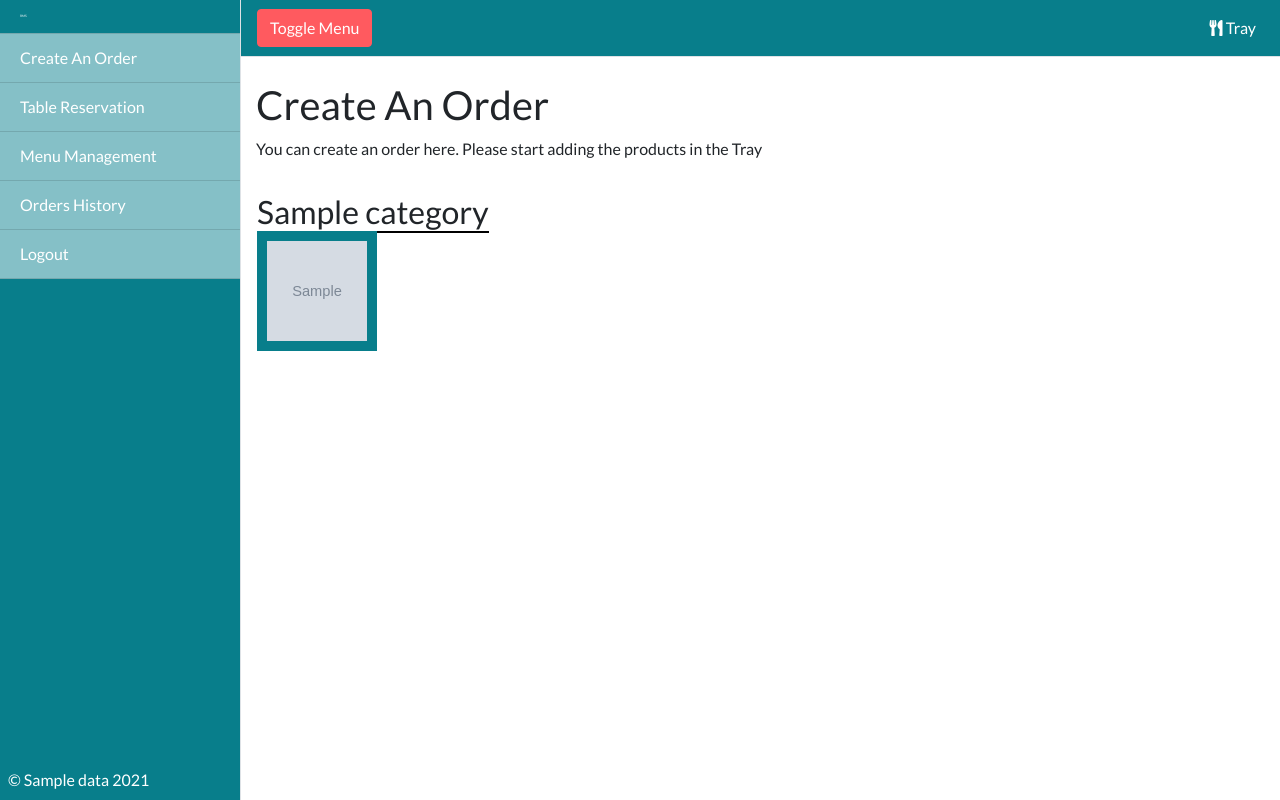
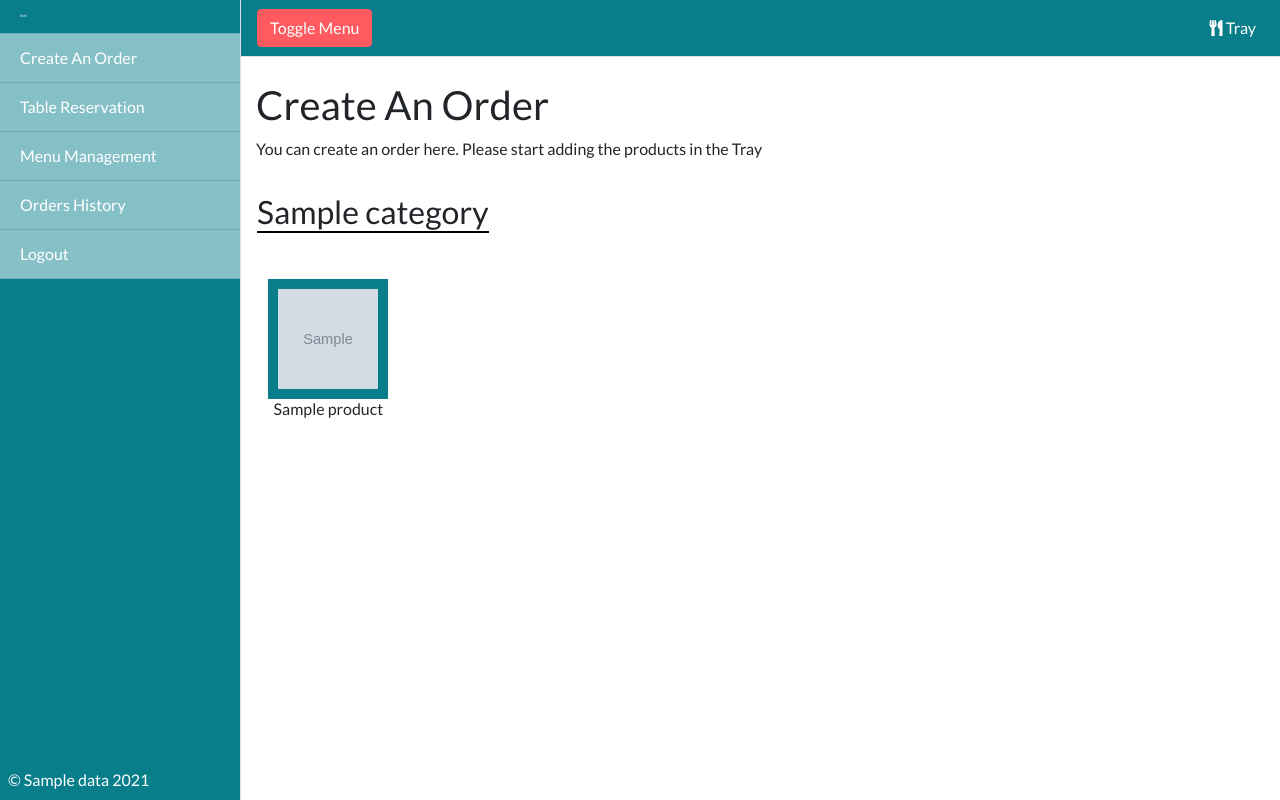
Before and after one commit to riteshsharma18/restaurant-app, a Flask app: template templates/private/dashboard.html in a window 1280 px wide. Run offline with Flask 2, Linux system fonts and the light colour scheme; the template is opened without the code that fills it: most values are stand-ins (such as "Sample title", 1, 10 or a date in 2020); grey boxes marked "Sample" are stand-in pictures; some libraries are stand-ins or nearby versions.

Commit message:
updated the css and added more content, updated the config for changing the upload folder to static folder.

```diff
--- a/config.py
+++ b/config.py
@@ -4,6 +4,6 @@ import os
 BRAND_NAME = "Restaurant Managemnet System"
 API_URL = "http://localhost:7000" #This is where API is running on the local server.
 SECRET_KEY = "ANY_KEY_SET_BY_YOU"
-UPLOAD_FOLDER = os.getcwd() + os.sep + 'images' + os.sep
+UPLOAD_FOLDER = os.getcwd() + os.sep + 'static' + os.sep + 'images' + os.sep
 MAX_CONTENT_PATH = 3e+6
 #code config end
--- a/templates/private/dashboard.html
+++ b/templates/private/dashboard.html
@@ -18,6 +18,14 @@
         {
             width:100px;
             height:100px;
+            display:block;
+        }
+
+        .holder{
+            display:flex;
+             align-items:center;
+            justify-content:center;
+            flex-direction:column;
         }
 
     </style>
@@ -41,13 +49,18 @@
                <div class="row">
                   <div class="col-md-12 p-3">
                     <h2 style="display:inline; border-bottom:2px solid black;">{{category.category}}</h2>
-                      <div class="row">
+                      <div class="row mt-5">
                           {%for product in data.products[category.id]%}
-                           <div class="col-2 col-md-2 col-lg-3">
+                           <div class="col-1 col-md-1 col-lg-2 holder">
                               <div class="image-holder">
 
-                                    <img src="{{url_for('static', filename=product.image)}}">
+                                    <img src="{{url_for('static', filename='images/'+product.image)}}">
+                                    <br/>
+                                    <br/>
+
+
                               </div>
+                                 <h6>{{product.name}}</h6>
                           </div>
                           {%endfor%}
                       </div>
```
Also changed, not shown: 1 other file.
